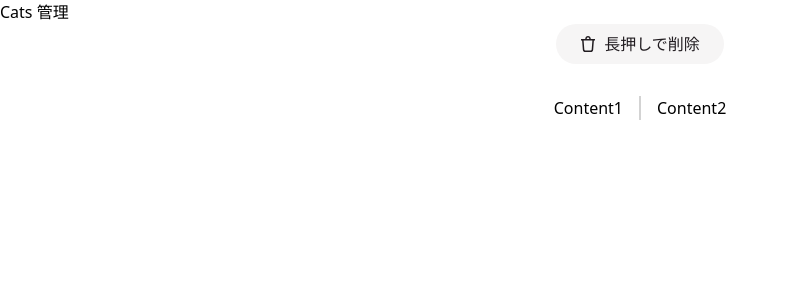
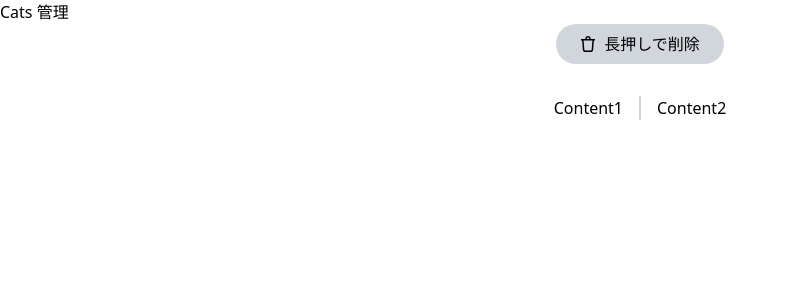
Before and after one commit to daikiku10/nestjs-study, a React (Vite) app in the folder frontend/: page / in a window 1280 px wide. Shown: the top 300 px of the page, without its empty margins (0-788 px from the left). Built offline with nearby package versions, Linux system fonts and the light colour scheme.

Commit message:
アクセシビリティの改善

```diff
--- a/frontend/components/ChipPathButton.tsx
+++ b/frontend/components/ChipPathButton.tsx
@@ -2,10 +2,10 @@ import TrashIcon from "./icons/TrashIcon";
 
 export default function ChipPathButton() {
   return (
-    <button className="button cursor-pointer relative flex items-center gap-[8px] h-[40px] rounded-[9999px] bg-[#f6f5f5] px-[24px] font-medium text-[#211c20] select-none">
+    <button className="button cursor-pointer relative flex items-center gap-[8px] h-[40px] rounded-[9999px] bg-gray-300 px-[24px] font-medium text-black select-none">
       <div
         aria-hidden="true"
-        className="hold-overlay absolute inset-0 flex items-center justify-center gap-2 rounded-[9999px] bg-[#ffdbdc] text-[#e5484d]"
+        className="hold-overlay absolute inset-0 flex items-center justify-center gap-2 rounded-[9999px] bg-[#ffdbdc] text-red-700"
       >
         <TrashIcon />
         長押しで削除
```
